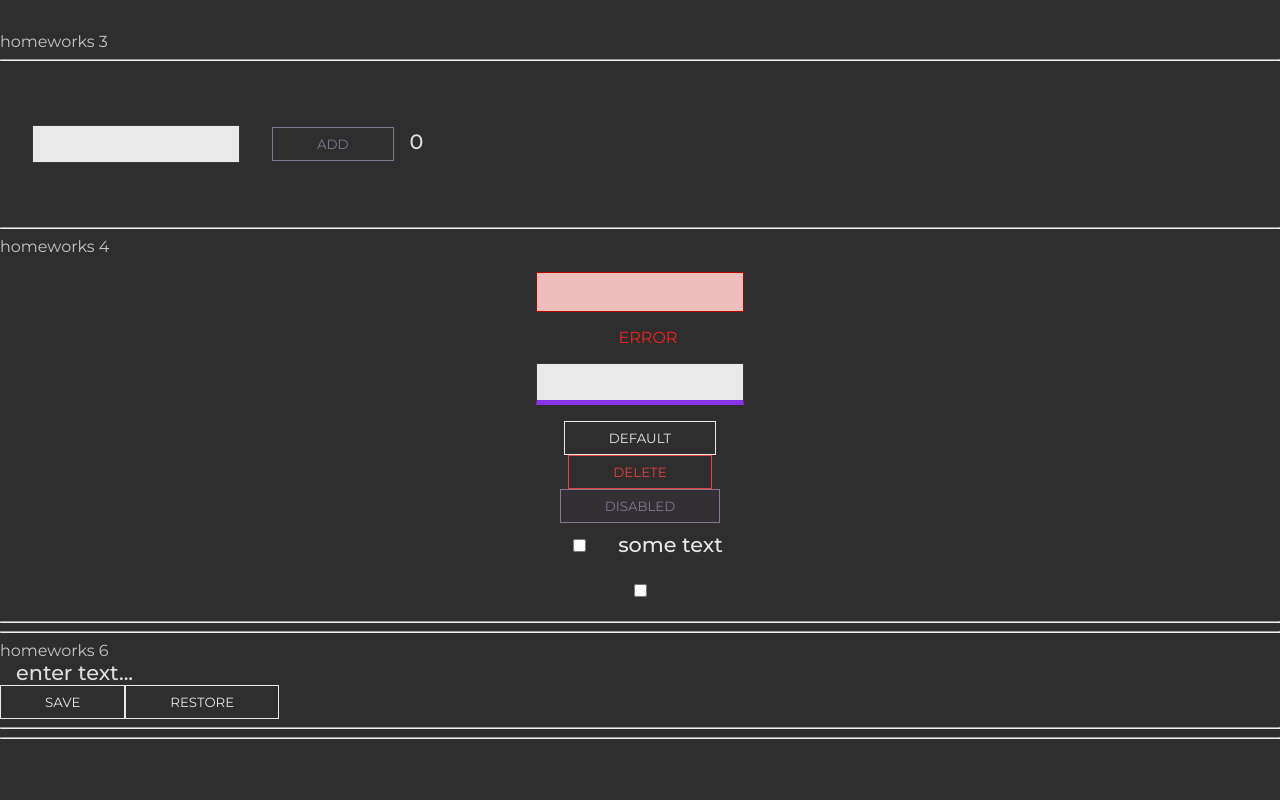
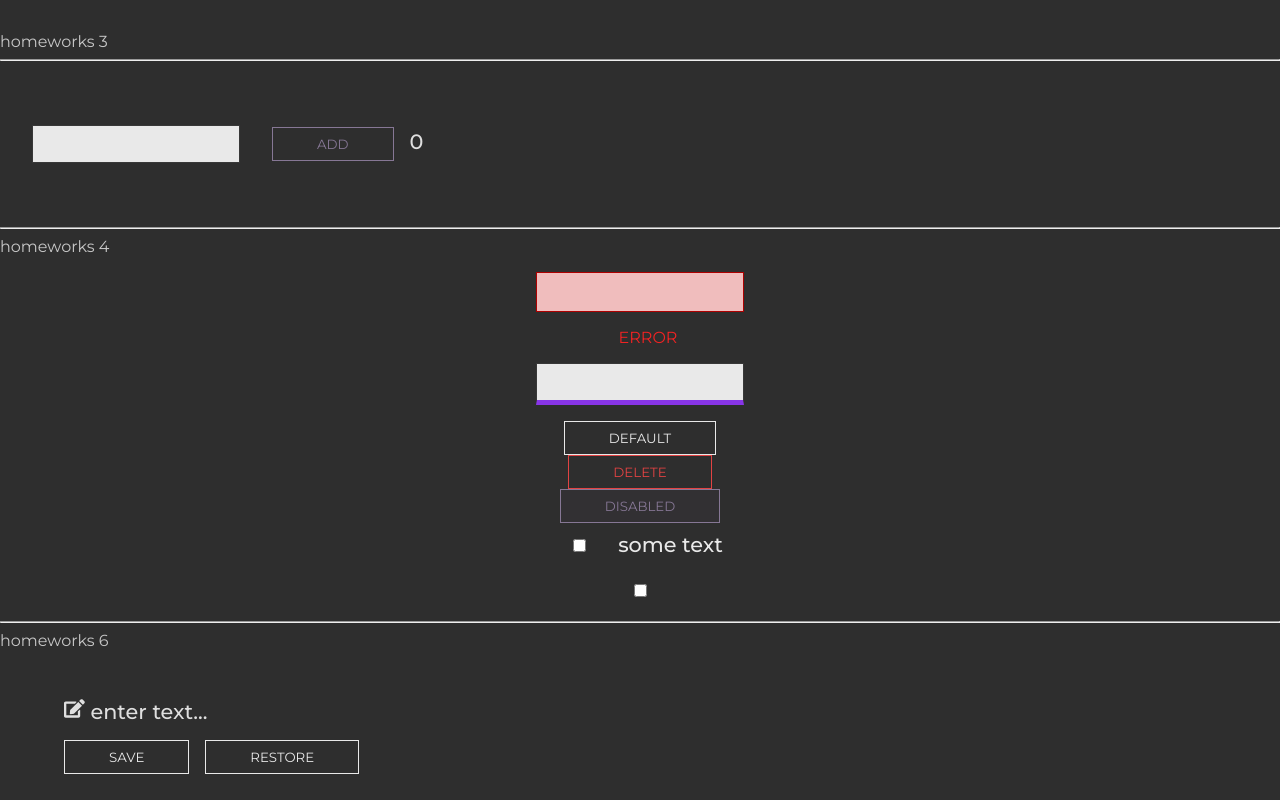
Before and after one commit to Humai88/homeworks, a React (Create React App) app: page /#/pre-junior in a window 1280 px wide. Shown: the part 1074-1874 px from the top of the page. Before the commit the page ends 1829 px from the top, so only its background shows below. Built offline with nearby package versions, Linux system fonts and the light colour scheme.

Commit message:
Homework 6

```diff
--- a/src/index.tsx
+++ b/src/index.tsx
@@ -1,17 +1,11 @@
-import React from 'react'
-import ReactDOM from 'react-dom'
-import './index.css'
-import App from './p1-main/m1-ui/u1-app/App'
-import * as serviceWorker from './serviceWorker'
+import React from "react";
+import ReactDOM from "react-dom";
+import "./index.css";
+import App from "./p1-main/m1-ui/u1-app/App";
 
 ReactDOM.render(
-    <React.StrictMode>
-        <App/>
-    </React.StrictMode>,
-    document.getElementById("root")
-)
-
-// If you want your app to work offline and load faster, you can change
-// unregister() to register() below. Note this comes with some pitfalls.
-// Learn more about service workers: https://bit.ly/CRA-PWA
-serviceWorker.unregister()
+  <React.StrictMode>
+    <App />
+  </React.StrictMode>,
+  document.getElementById("root")
+);
--- a/src/p2-homeworks/h3/Greeting.tsx
+++ b/src/p2-homeworks/h3/Greeting.tsx
@@ -27,7 +27,6 @@ const Greeting: React.FC<GreetingPropsType> = ({
         className={error ? s.error : s.noError}
       />
 
-      {/* <span>{error}</span> */}
       <SuperButton
         disabled={error && true}
         className={error || name.length === 0 ? s.disable : s.btn}
--- a/src/p2-homeworks/h3/GreetingContainer.tsx
+++ b/src/p2-homeworks/h3/GreetingContainer.tsx
@@ -12,7 +12,6 @@ const GreetingContainer: React.FC<GreetingContainerPropsType> = ({
   users,
   addUserCallback,
 }) => {
-  // деструктуризация пропсов
   const [name, setName] = useState<string>("");
   const [error, setError] = useState<boolean>(false);
 
--- /dev/null
+++ b/src/p2-homeworks/h6/HW6.module.css
@@ -0,0 +1,10 @@
+.wrapper {
+  margin: 3rem 0 5rem 3rem;
+}
+
+.btnsWrapper {
+  margin-top: 1rem;
+}
+.btn {
+  margin-left: 1rem;
+}
--- a/src/p2-homeworks/h6/HW6.tsx
+++ b/src/p2-homeworks/h6/HW6.tsx
@@ -1,40 +1,42 @@
-import React, {useState} from 'react'
-import SuperEditableSpan from './common/c4-SuperEditableSpan/SuperEditableSpan'
-import SuperButton from '../h4/common/c2-SuperButton/SuperButton'
-import {restoreState, saveState} from './localStorage/localStorage'
+import React, { useState } from "react";
+import SuperEditableSpan from "./common/c4-SuperEditableSpan/SuperEditableSpan";
+import SuperButton from "../h4/common/c2-SuperButton/SuperButton";
+import { restoreState, saveState } from "./localStorage/localStorage";
+import s from "./HW6.module.css";
 
 function HW6() {
-    const [value, setValue] = useState<string>('')
+  const [value, setValue] = useState<string>("");
 
-    const save = () => {
-        saveState<string>('editable-span-value', value)
-    }
-    const restore = () => {
-        // setValue()
-    }
+  const save = () => {
+    saveState<string>("editable-span-value", value);
+  };
+  const restore = () => {
+    const state: string = restoreState<string>("editable-span-value", value);
+    setValue(state);
+  };
 
-    return (
-        <div>
-            <hr/>
-            homeworks 6
+  return (
+    <React.Fragment>
+      homeworks 6{/*should work (должно работать)*/}
+      <div className={s.wrapper}>
+        <SuperEditableSpan
+          className={s.input}
+          value={value}
+          onChangeText={setValue}
+          spanProps={{ children: value ? undefined : "enter text..." }}
+        />
 
-            {/*should work (должно работать)*/}
-            <div>
-                <SuperEditableSpan
-                    value={value}
-                    onChangeText={setValue}
-                    spanProps={{children: value ? undefined : 'enter text...'}}
-                />
-            </div>
-            <SuperButton onClick={save}>save</SuperButton>
-            <SuperButton onClick={restore}>restore</SuperButton>
-
-            <hr/>
-            {/*для личного творчества, могу проверить*/}
-            {/*<AlternativeSuperEditableSpan/>*/}
-            <hr/>
+        <div className={s.btnsWrapper}>
+          <SuperButton className={s.btn} onClick={save}>
+            save
+          </SuperButton>
+          <SuperButton className={s.btn} onClick={restore}>
+            restore
+          </SuperButton>
         </div>
-    )
+      </div>
+    </React.Fragment>
+  );
 }
 
-export default HW6
+export default HW6;
--- /dev/null
+++ b/src/p2-homeworks/h6/common/c4-SuperEditableSpan/SuperEditableSpan.module.css
@@ -0,0 +1,6 @@
+.span {
+  cursor: pointer;
+}
+.span:hover {
+  color: rgb(217, 201, 230);
+}
--- a/src/p2-homeworks/h6/common/c4-SuperEditableSpan/SuperEditableSpan.tsx
+++ b/src/p2-homeworks/h6/common/c4-SuperEditableSpan/SuperEditableSpan.tsx
@@ -1,78 +1,87 @@
-import React, {DetailedHTMLProps, InputHTMLAttributes, HTMLAttributes, useState} from 'react'
-import SuperInputText from '../../../h4/common/c1-SuperInputText/SuperInputText'
+import React, {
+  DetailedHTMLProps,
+  InputHTMLAttributes,
+  HTMLAttributes,
+  useState,
+} from "react";
+import SuperInputText from "../../../h4/common/c1-SuperInputText/SuperInputText";
+import s from "./SuperEditableSpan.module.css";
+import { FaEdit } from "react-icons/fa";
 
 // тип пропсов обычного инпута
-type DefaultInputPropsType = DetailedHTMLProps<InputHTMLAttributes<HTMLInputElement>, HTMLInputElement>
+type DefaultInputPropsType = DetailedHTMLProps<
+  InputHTMLAttributes<HTMLInputElement>,
+  HTMLInputElement
+>;
 // тип пропсов обычного спана
-type DefaultSpanPropsType = DetailedHTMLProps<HTMLAttributes<HTMLSpanElement>, HTMLSpanElement>
+type DefaultSpanPropsType = DetailedHTMLProps<
+  HTMLAttributes<HTMLSpanElement>,
+  HTMLSpanElement
+>;
 
 // здесь мы говорим что у нашего инпута будут такие же пропсы как у обычного инпута
 // (чтоб не писать value: string, onChange: ...; они уже все описаны в DefaultInputPropsType)
-type SuperEditableSpanType = DefaultInputPropsType & { // и + ещё пропсы которых нет в стандартном инпуте
-    onChangeText?: (value: string) => void
-    onEnter?: () => void
-    error?: string
-    spanClassName?: string
+type SuperEditableSpanType = DefaultInputPropsType & {
+  // и + ещё пропсы которых нет в стандартном инпуте
+  onChangeText?: (value: string) => void;
+  onEnter?: () => void;
+  error?: string;
+  spanClassName?: string;
 
-    spanProps?: DefaultSpanPropsType // пропсы для спана
-}
+  spanProps?: DefaultSpanPropsType; // пропсы для спана
+};
 
-const SuperEditableSpan: React.FC<SuperEditableSpanType> = (
-    {
+const SuperEditableSpan: React.FC<SuperEditableSpanType> = ({
   autoFocus, // игнорировать изменение этого пропса
   onBlur,
   onEnter,
   spanProps,
 
-        ...restProps// все остальные пропсы попадут в объект restProps
-    }
-) => {
-    const [editMode, setEditMode] = useState<boolean>(false)
-    const {children, onDoubleClick, className, ...restSpanProps} = spanProps || {}
+  ...restProps // все остальные пропсы попадут в объект restProps
+}) => {
+  const [editMode, setEditMode] = useState<boolean>(false);
+  const { children, onDoubleClick, className, ...restSpanProps } =
+    spanProps || {};
 
   const onEnterCallback = () => {
     // setEditMode() // выключить editMode при нажатии Enter
 
-        onEnter && onEnter()
-    }
+    onEnter && onEnter();
+  };
   const onBlurCallback = (e: React.FocusEvent<HTMLInputElement>) => {
-        // setEditMode() // выключить editMode при нажатии за пределами инпута
+    setEditMode(false);
+    onBlur && onBlur(e);
+  };
+  const onDoubleClickCallBack = (
+    e: React.MouseEvent<HTMLSpanElement, MouseEvent>
+  ) => {
+    setEditMode(true);
 
-        onBlur && onBlur(e)
-    }
-    const onDoubleClickCallBack = (e: React.MouseEvent<HTMLSpanElement, MouseEvent>) => {
-        // setEditMode() // включить editMode при двойном клике
+    onDoubleClick && onDoubleClick(e);
+  };
 
-        onDoubleClick && onDoubleClick(e)
-    }
-
-    const spanClassName = `${'сделать красивый стиль для спана'} ${className}`
+  const spanClassName = `${s.span} ${className}`;
 
   return (
     <>
-            {editMode
-                ? (
+      {editMode ? (
         <SuperInputText
           autoFocus // пропсу с булевым значением не обязательно указывать true
           onBlur={onBlurCallback}
           onEnter={onEnterCallback}
-
           {...restProps} // отдаём инпуту остальные пропсы если они есть (value например там внутри)
         />
       ) : (
         <span
           onDoubleClick={onDoubleClickCallBack}
           className={spanClassName}
-
           {...restSpanProps}
         >
-                        {/*если нет захардкодженного текста для спана, то значение инпута*/}
-                        {children || restProps.value}
+          <FaEdit /> {children || restProps.value}
         </span>
-                )
-            }
+      )}
     </>
-    )
-}
+  );
+};
 
-export default SuperEditableSpan
+export default SuperEditableSpan;
--- a/src/p2-homeworks/h6/localStorage/localStorage.ts
+++ b/src/p2-homeworks/h6/localStorage/localStorage.ts
@@ -1,27 +1,27 @@
 // вот вам функция для сохранения объектов в память браузера
 // (данные в этом хранилище сохраняться даже при перезагрузке компа):
 export function saveState<T>(key: string, state: T) {
-    const stateAsString = JSON.stringify(state)
-    localStorage.setItem(key, stateAsString)
+  const stateAsString = JSON.stringify(state);
+  localStorage.setItem(key, stateAsString);
 }
 
 // и вот вам функция для получения сохранённого объекта в памяти браузера:
 export function restoreState<T>(key: string, defaultState: T) {
-    let state = defaultState
-    const stateAsString = localStorage.getItem(key)
-    if (stateAsString !== null) state = JSON.parse(stateAsString) as T
-    return state
+  let state = defaultState;
+  const stateAsString = localStorage.getItem(key);
+  if (stateAsString !== null) state = JSON.parse(stateAsString) as T;
+  return state;
 }
 
 // ---------------------------------------------------------------------------------------------------------------
 // пример использования:
 type StateType = {
-    x: string
-    y: number
-}
+  x: string;
+  y: number;
+};
 
 // сохраняем объект типа StateType в ячейке 'test'
-saveState<StateType>('test', {x: 'A', y: 1})
+// saveState<StateType>("test", { x: "A", y: 1 });
 
 // получем в переменную state объект из ячейки 'test' или дэфолтный объект если ячейка пуста
-const state: StateType = restoreState<StateType>('test', {x: '', y: 0})
+// const state: StateType = restoreState<StateType>("test", { x: "", y: 0 });
```
Lines whose indentation alone changed are shown as unchanged.
